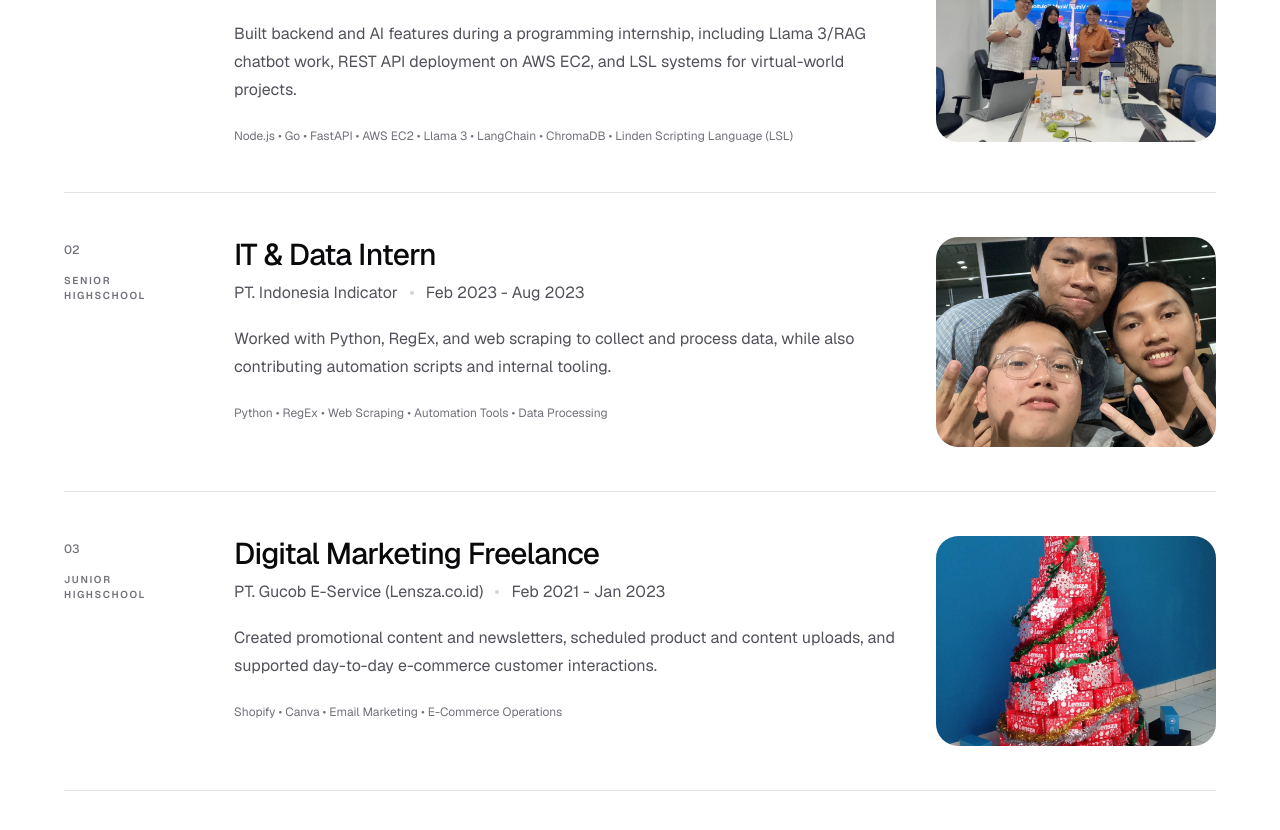
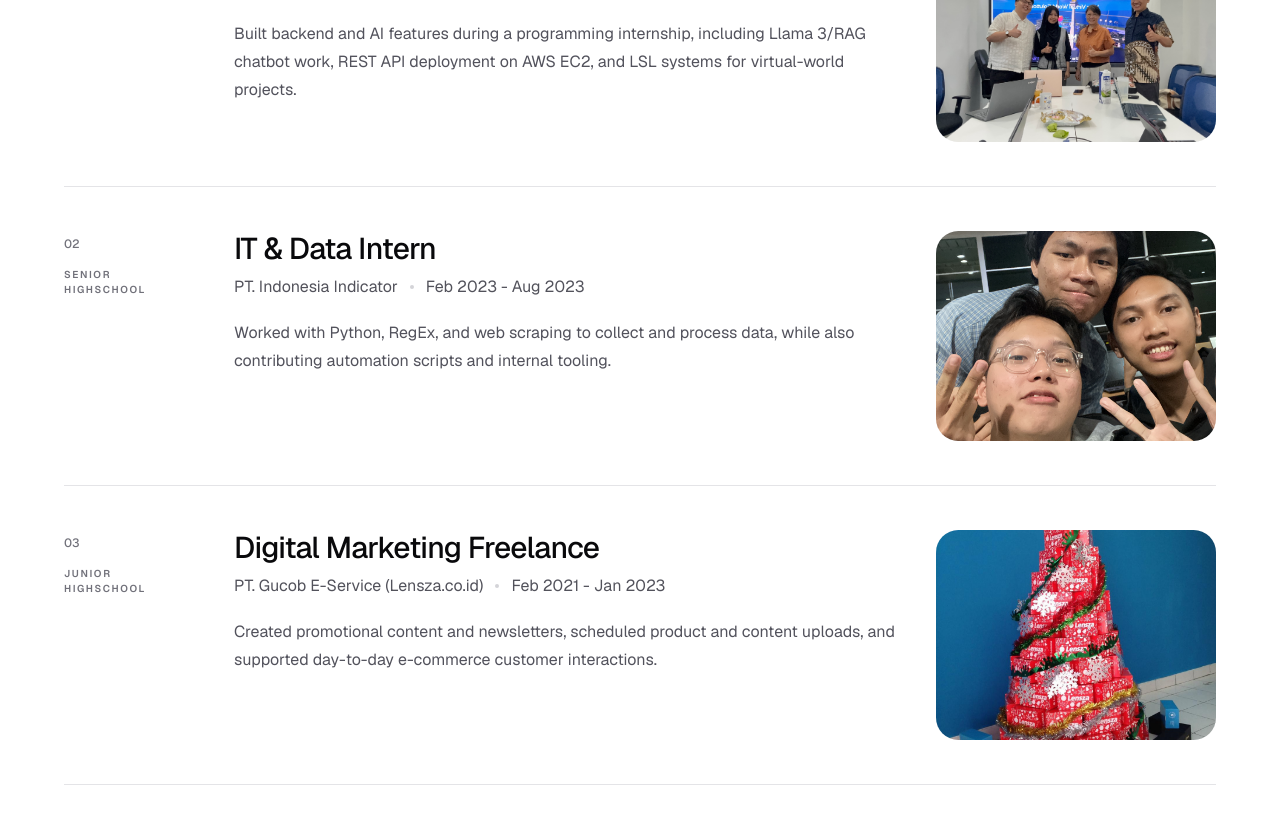
Before and after one commit to Tisee747/tisee-portfolio-v2, a Next.js app: page / in a window 1280 px wide. Shown: the part 1180-2010 px from the top of the page. Built offline with nearby package versions, Linux system fonts and the light colour scheme.

Commit message:
fix: simplify experience entries

```diff
--- a/src/components/ExperienceSection.tsx
+++ b/src/components/ExperienceSection.tsx
@@ -76,10 +76,6 @@ export default function ExperienceSection() {
                     <p className="mt-5 max-w-2xl text-sm leading-7 text-zinc-600 md:text-base">
                       {copy.description}
                     </p>
-
-                    <p className="mt-5 text-xs leading-6 text-zinc-400">
-                      {experience.technologies.join("  •  ")}
-                    </p>
                   </div>
 
                   <div className="relative aspect-[16/10] w-full overflow-hidden rounded-[1.4rem] bg-zinc-100 md:aspect-[4/3]">
```
